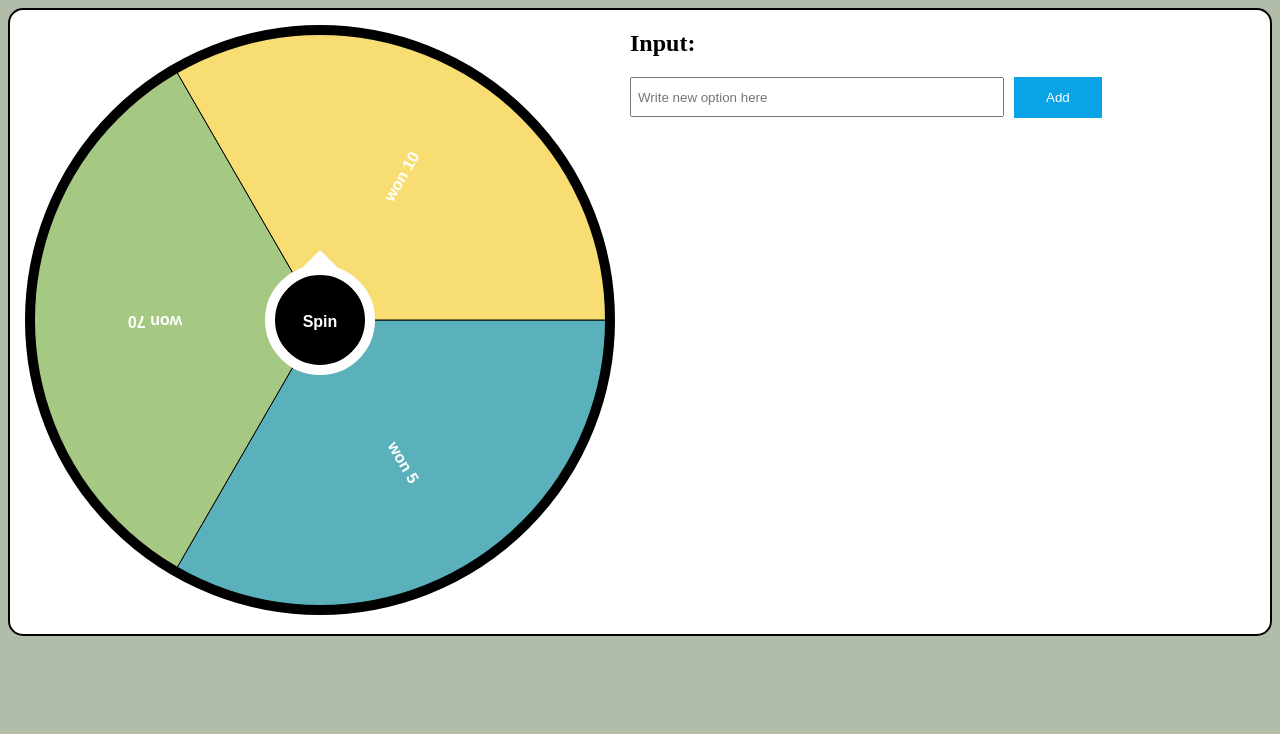
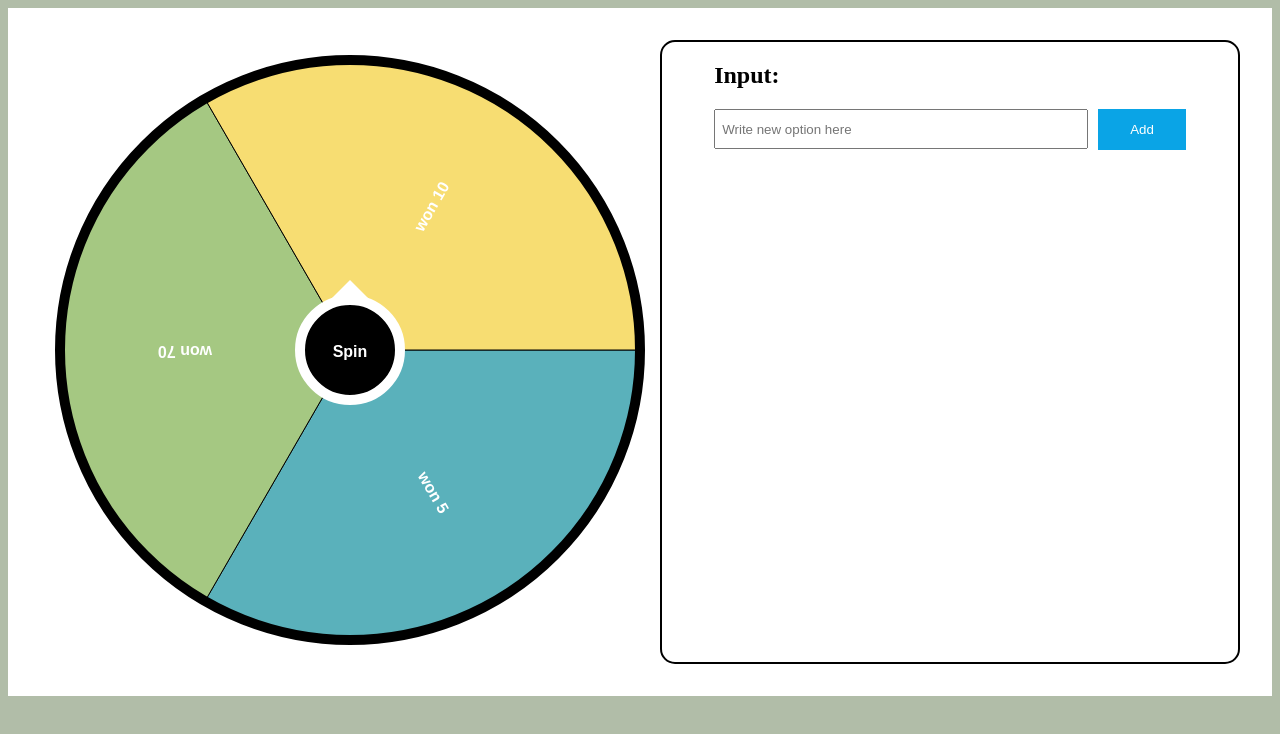
Before and after one commit to ivandez/Picker-Wheel, a React (Vite) app: page / in a window 1280 px wide. Shown: the top 734 px of the page. Built offline with nearby package versions, Linux system fonts and the light colour scheme.

Commit message:
end desktop responsive

```diff
--- a/src/App.css
+++ b/src/App.css
@@ -1,10 +1,19 @@
 .container {
+  margin: 0 auto;
+  background-color: #ffffff;
+  max-width: 1500px;
+
+  display: grid;
+  grid-template-columns: repeat(2, 1fr);
+  padding: 2rem;
+}
+
+.home-form {
   display: flex;
-  margin: 0 auto;
+  flex-direction: column;
+  align-items: center;
   border: 2px solid #000000;
-  background-color: #ffffff;
   border-radius: 15px;
-  max-width: 1500px;
 }
 
 .form-input {
--- a/src/App.jsx
+++ b/src/App.jsx
@@ -34,6 +34,7 @@ function App() {
         fontFamily="Arial"
       />
       <form onSubmit={handleSubmit(onSubmit)} className="home-form">
+        <div>
           <h2>Input:</h2>
           <input
             type="text"
@@ -44,6 +45,7 @@ function App() {
           <button className="form-button" type="submit">
             Add
           </button>
+        </div>
       </form>
     </div>
   );
```
Lines whose indentation alone changed are shown as unchanged.
